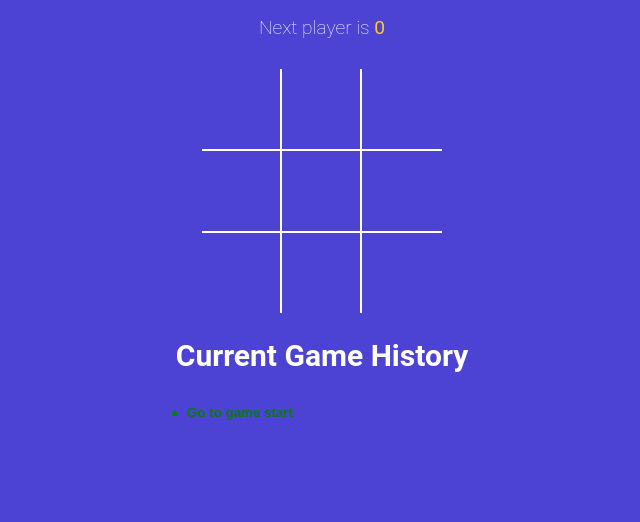
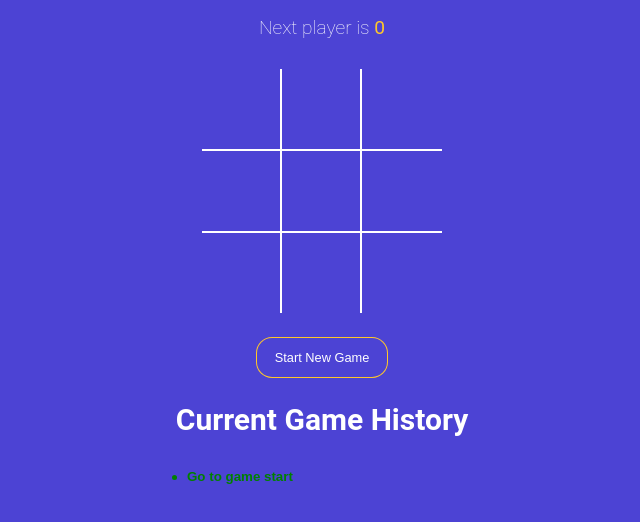
Before and after one commit to lucifer5star/Tic-tac-toe, a React (Create React App) app: page / in a window 1280 px wide. Shown: the top 522 px of the page, without its empty margins (318-958 px from the left). Built offline with nearby package versions, Linux system fonts and the light colour scheme.

Commit message:
added reset button

```diff
--- a/src/App.jsx
+++ b/src/App.jsx
@@ -5,10 +5,9 @@ import { calculateWinner } from "./components/Winner";
 import StatusMessage from "./components/StatusMessage";
 import History from "./components/History";
 
+const NEW_GAME = [{ squares: Array(9).fill(null), isXNext: false }]
 function App() {
-  const [history, setHistory] = useState([
-    { squares: Array(9).fill(null), isXNext: false },
-  ]);
+  const [history, setHistory] = useState(NEW_GAME);
   const [currentMove, setCurrentMove] = useState(0);
 
   const gamingBoard = history[currentMove];
@@ -54,6 +53,13 @@ function App() {
   const moveTo = (move) => {
     setCurrentMove(move);
   };
+
+  const handleClick=()=>{
+    setHistory(NEW_GAME);
+    setCurrentMove(0);
+  }
+
+
   return (
     <div className="app">
       {/* <h2>{statusMessage}</h2> */}
@@ -62,8 +68,11 @@ function App() {
         squares={gamingBoard.squares}
         handleSquareClick={handleSquareClick}
       />
+      <button onClick={handleClick} className={`btn-reset ${winner? 'active':''}`}>Start New Game</button>
       <h2>Current Game History</h2>
+
       <History history={history} moveTo={moveTo} currentMove={currentMove} />
+
     </div>
   );
 }
```
